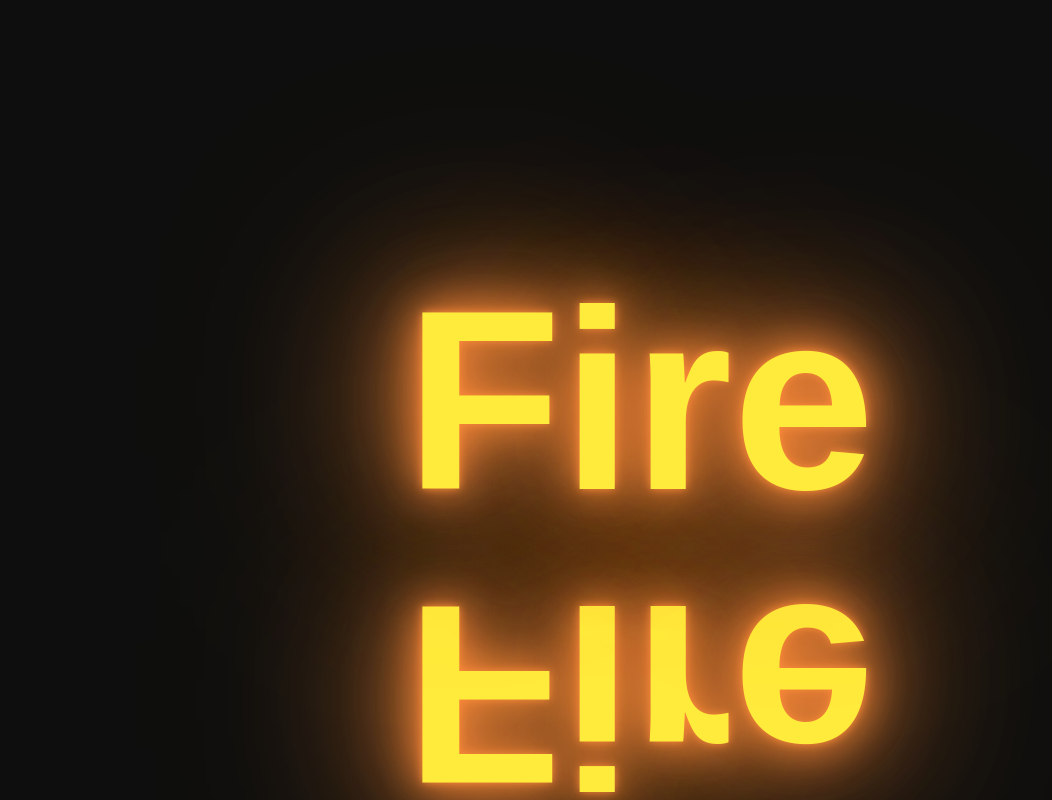
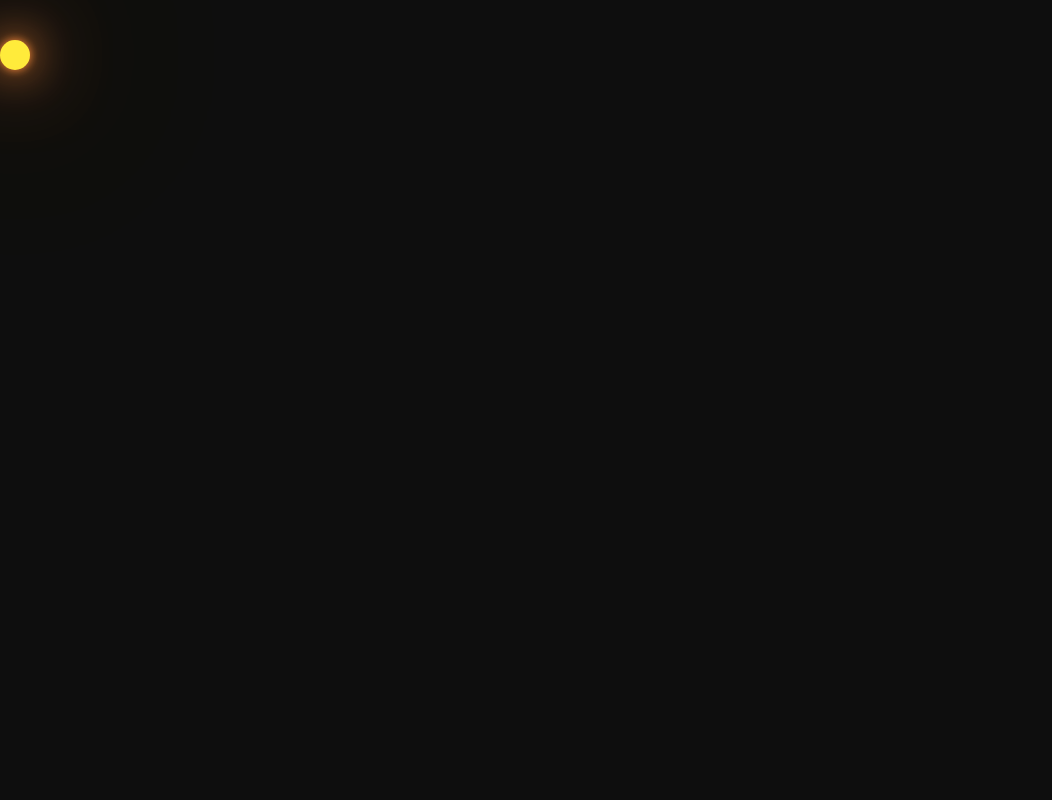
Before and after one commit to TheSilentIce/MakeOrwellHappy, a React (Vite) app in the folder Frontend/Orwell-website/: page / in a window 1280 px wide. Shown: the whole page, without its empty margins (0-1052 px from the left). Built offline with nearby package versions, Linux system fonts and the light colour scheme.

Commit message:
Particle Created

```diff
--- a/Frontend/Orwell-website/src/Components/Particle.tsx
+++ b/Frontend/Orwell-website/src/Components/Particle.tsx
@@ -4,11 +4,12 @@ function Particle() {
   return (
     <>
       <div>
-        <div className="text">
+        {/* <div className="text">
           <h2>Fire</h2>
-        </div>
+        </div> */}
+
+        <div className="particle"></div>
       </div>
-      {/* <div className="container"></div> */}
     </>
   );
 }
--- a/Frontend/Orwell-website/src/Styles/Particle.css
+++ b/Frontend/Orwell-website/src/Styles/Particle.css
@@ -1,5 +1,3 @@
-/* @import url('https://fonts.googleapis.com/css2?family=Source+San+Pro:wght@400;600;700%display=swap') */
-
 * {
     margin: 0;
     padding: 0;
@@ -8,7 +6,9 @@
 }
 
 body {
-    display: flex;
+    display: grid;
+    grid-template-rows: 2fr 10fr 2fr;
+    grid-template-columns: 2fr 10fr 2fr;
     justify-content: center;
     align-items: center;
     min-height: 100vh;
@@ -33,3 +33,16 @@ body {
                 0 0 160px #ff8c3b,
                 0 0 240px #ff8c3b;
 }
+
+.particle {
+    height: 30px;
+    width: 30px;
+    background-color: #ffeb3b;
+    border-radius: 50%;
+    display: inline-block;
+    box-shadow: 0 0 10px #ff8c3b,
+                0 0 40px #ff8c3b,
+                0 0 80px #ff8c3b,
+                0 0 160px #ff8c3b,
+                0 0 240px #ff8c3b;
+}
```
